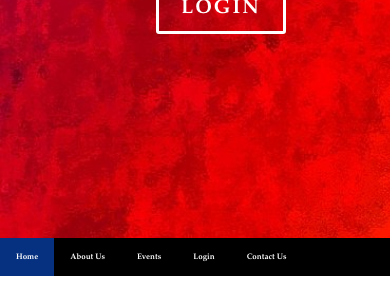
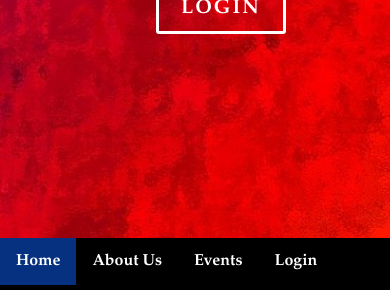
Before and after one commit to prynkab/LibraryManagementSystem, a plain HTML site: page index.html in a window 390 px wide. Shown: the part 522-812 px from the top of the page. Drawn offline with Linux system fonts and the light colour scheme.

Commit message:
Update style.css

```diff
--- a/style.css
+++ b/style.css
@@ -93,6 +93,9 @@
         margin-right: 50px;
         margin-bottom: 10px;
     }
+	#navbar a{
+	font-size: 0.5em;
+	}
 }
 
 #navbar {
@@ -108,7 +111,7 @@
     text-align: center;
     padding: 14px 16px;
     text-decoration: none;
-    font-size: 0.5em;
+    font-size: 1em;
     color: white;
 }
 
```
